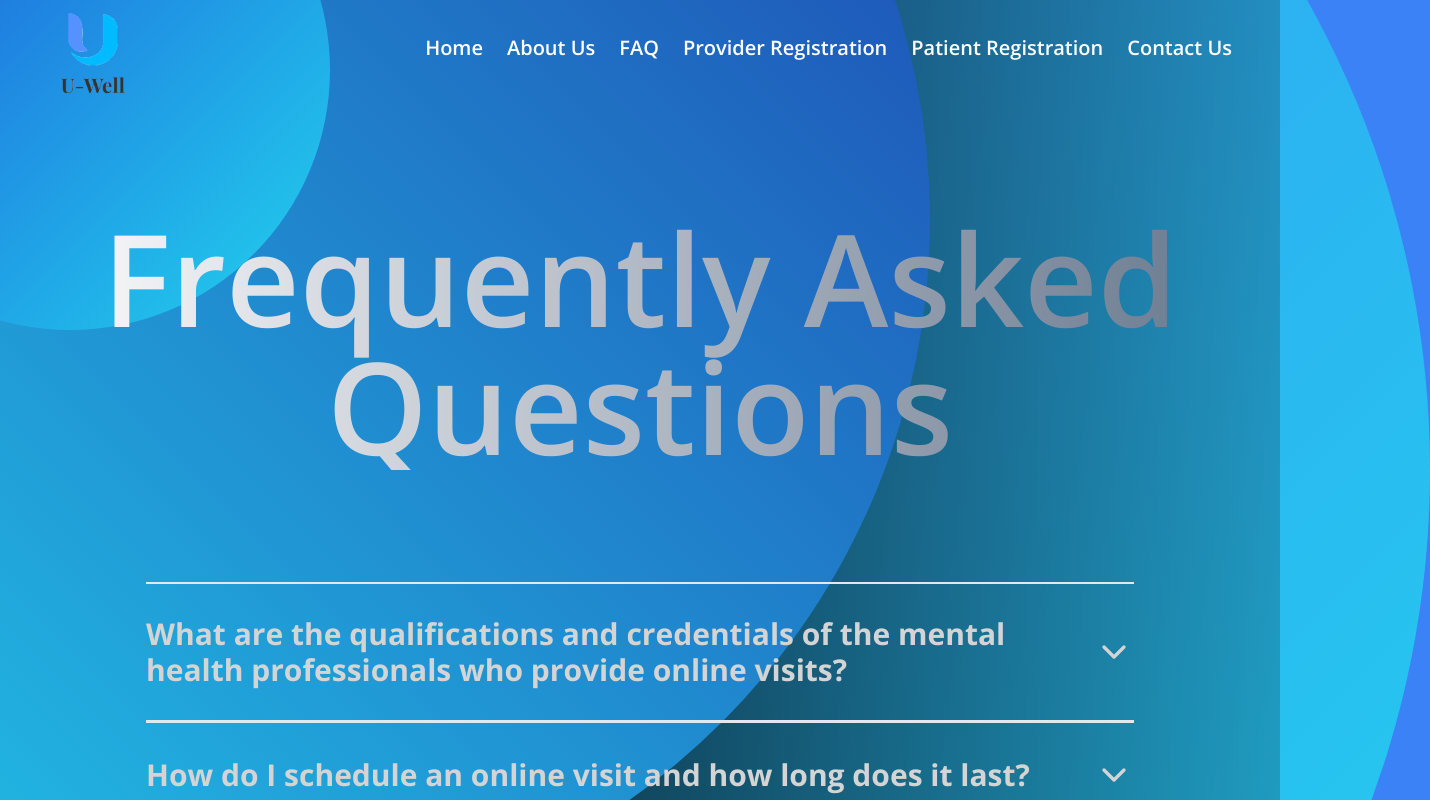
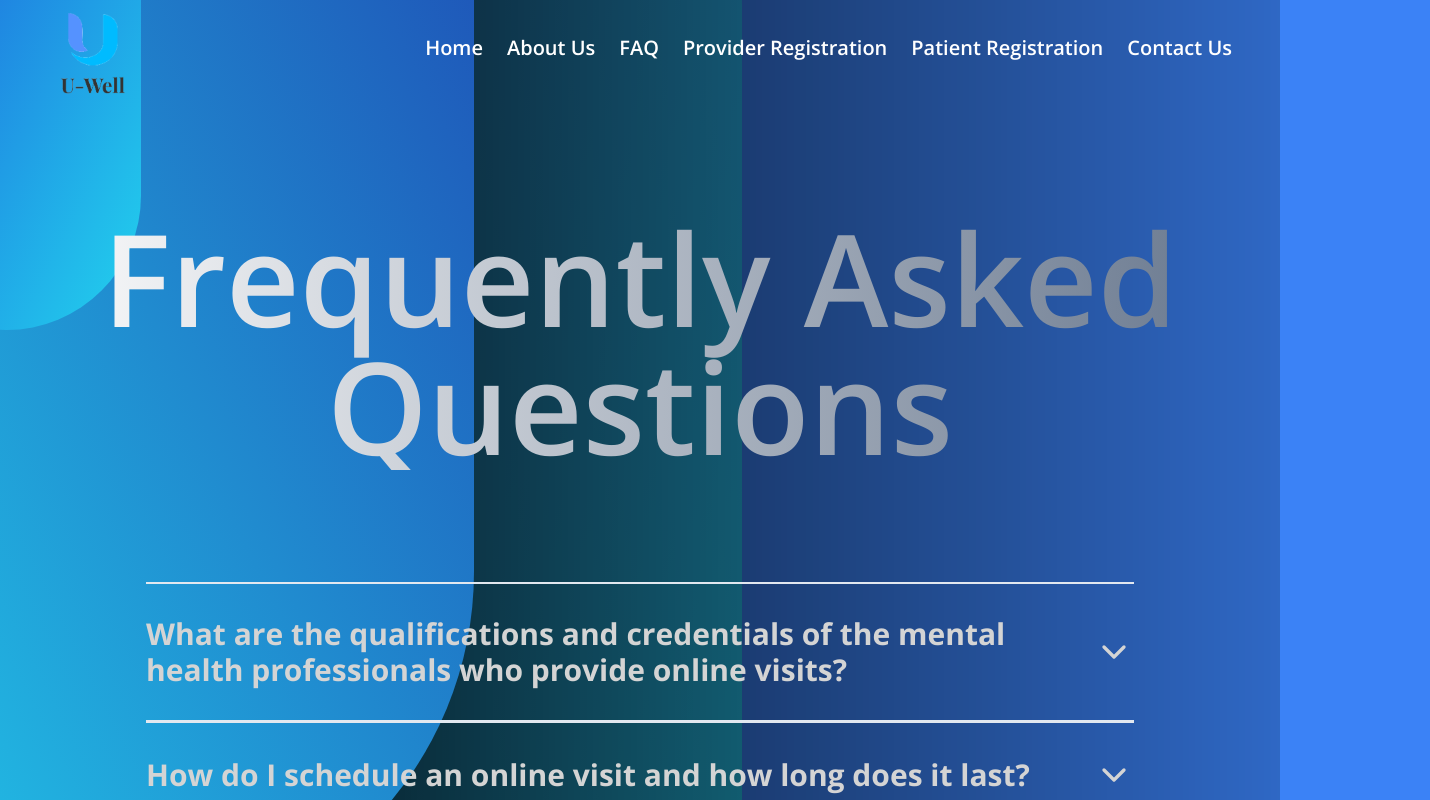
Before and after one commit to Jkhall81/U-Well, a Next.js app: page /faq in a window 1280 px wide. Shown: the top 800 px of the page, 1430 px wide, since content can reach past the window. Built offline with nearby package versions, Linux system fonts and the light colour scheme; what react-slugify would draw is missing.

Commit message:
fixed x-scrolling issue.

```diff
--- a/app/layout.tsx
+++ b/app/layout.tsx
@@ -31,18 +31,17 @@ export default function RootLayout({
     <html lang="en">
       <body
         className={cn(
-          "relative h-full overflow-x-hidden bg-blue-500",
+          "h-full overflow-x-hidden bg-blue-500",
           open_sans.className,
         )}
       >
-        <div className="fixed bottom-0 left-0 top-0 z-[15] h-full w-full bg-black/20 bg-gradient-to-r from-black" />
         <NavBar />
         <MobileNav />
         <main className="h-full w-full">
+          <div className="fixed bottom-0 left-0 top-0 z-[15] h-full w-full bg-black/20 bg-gradient-to-r from-black" />
           <BackgroundContent />
           {children}
         </main>
-
         <ScrollDetector />
       </body>
     </html>
--- a/components/BackgroundContent.tsx
+++ b/components/BackgroundContent.tsx
@@ -1,9 +1,9 @@
 export const BackgroundContent = () => {
   return (
     <div className="">
-      <div className="absolute z-30 ml-[-190px] mt-[-190px] h-[520px] w-[520px] rounded-full bg-gradient-to-br from-blue-700 to-cyan-400" />
-      <div className="absolute z-20 ml-[-490px] mt-[-490px] h-[1420px] w-[1420px] rounded-full bg-gradient-to-bl from-blue-800 to-cyan-400" />
-      <div className="absolute z-10 ml-[-490px] mt-[-490px] h-[1920px] w-[1920px] rounded-full bg-gradient-to-br from-blue-500 to-cyan-400" />
+      <div className="absolute z-30 ml-[-10vw] mt-[-190px] h-[520px] w-[21vw] rounded-full bg-gradient-to-br from-blue-700 to-cyan-400" />
+      <div className="absolute z-20 ml-[-19vw] mt-[-490px] h-[1420px] w-[56vw] rounded-full bg-gradient-to-bl from-blue-800 to-cyan-400" />
+      <div className="absolute z-10 ml-[-20vw] mt-[-490px] h-[1920px] w-[78vw] rounded-full bg-gradient-to-br from-blue-500 to-cyan-400" />
     </div>
   );
 };
```
